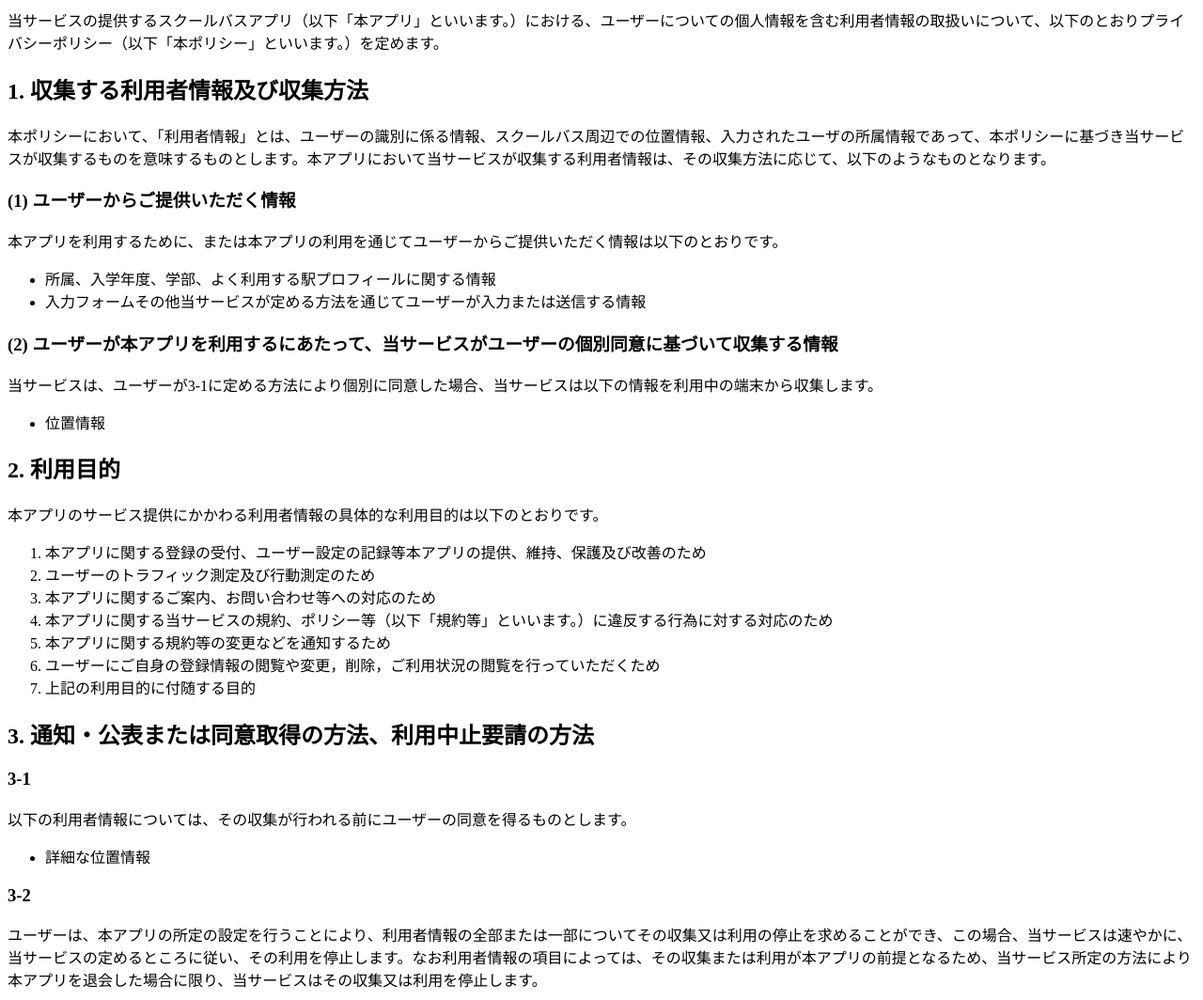
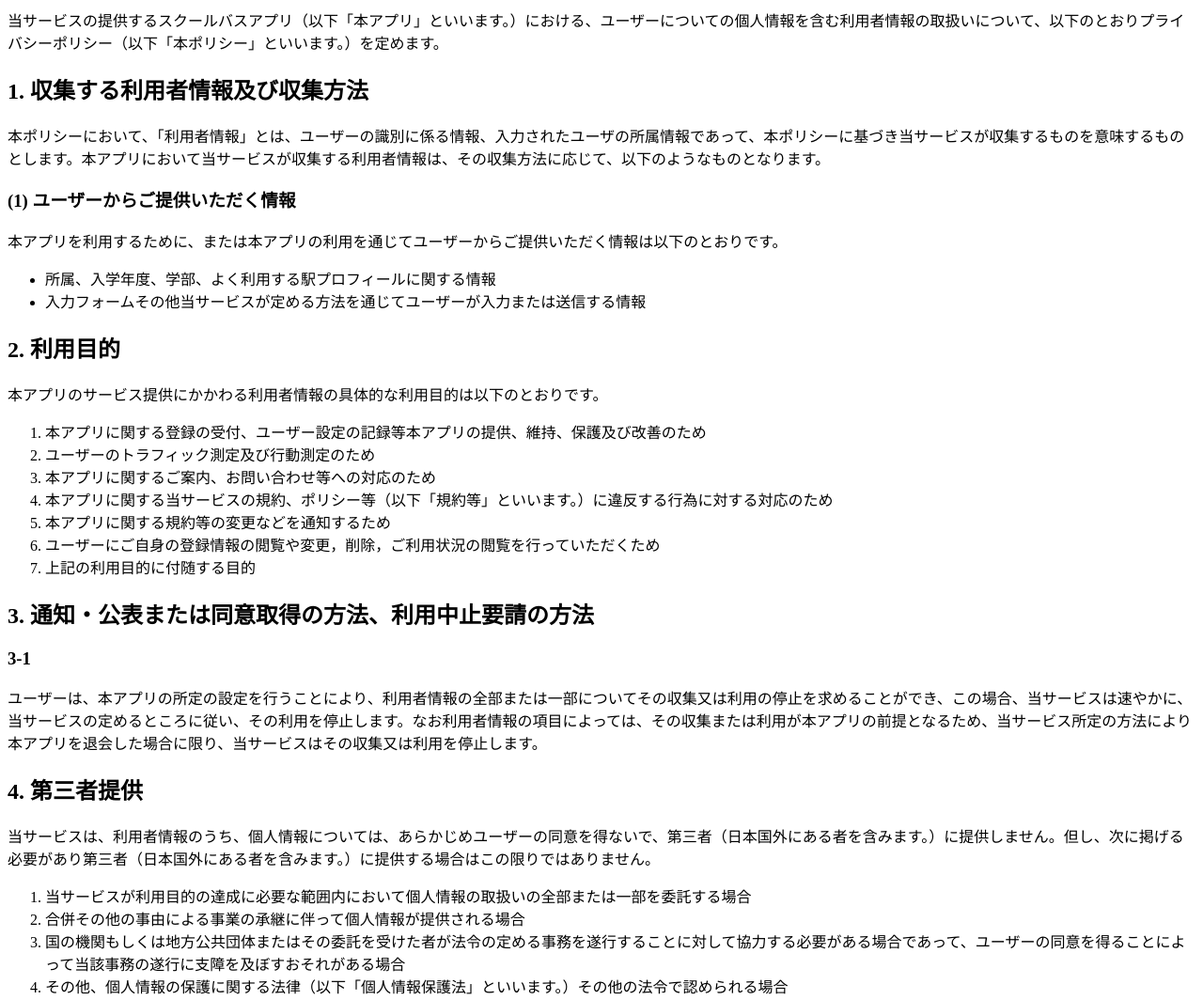
Before and after one commit to Rinia777/TUTSchoolbus.github.io, a plain HTML site: page poricy.html in a window 1280 px wide. Shown: the part 80-1144 px from the top of the page at 94% size. Drawn offline with Linux system fonts and the light colour scheme.

Commit message:
位置情報関係削除

```diff
--- a/poricy.html
+++ b/poricy.html
@@ -14,7 +14,7 @@
 
 <h2>1. 収集する利用者情報及び収集方法</h2>
 <p>
-    本ポリシーにおいて、「利用者情報」とは、ユーザーの識別に係る情報、スクールバス周辺での位置情報、入力されたユーザの所属情報であって、本ポリシーに基づき当サービスが収集するものを意味するものとします。本アプリにおいて当サービスが収集する利用者情報は、その収集方法に応じて、以下のようなものとなります。
+    本ポリシーにおいて、「利用者情報」とは、ユーザーの識別に係る情報、入力されたユーザの所属情報であって、本ポリシーに基づき当サービスが収集するものを意味するものとします。本アプリにおいて当サービスが収集する利用者情報は、その収集方法に応じて、以下のようなものとなります。
 </p>
 
 <h3>(1) ユーザーからご提供いただく情報</h3>
@@ -24,14 +24,6 @@
 <ul>
     <li>所属、入学年度、学部、よく利用する駅プロフィールに関する情報</li>
     <li>入力フォームその他当サービスが定める方法を通じてユーザーが入力または送信する情報</li>
-</ul>
-
-<h3>(2) ユーザーが本アプリを利用するにあたって、当サービスがユーザーの個別同意に基づいて収集する情報</h3>
-<p>
-    当サービスは、ユーザーが3-1に定める方法により個別に同意した場合、当サービスは以下の情報を利用中の端末から収集します。
-</p>
-<ul>
-    <li>位置情報</li>
 </ul>
 
 <h2>2. 利用目的</h2>
@@ -50,13 +42,6 @@
 
 <h2>3. 通知・公表または同意取得の方法、利用中止要請の方法</h2>
 <h3>3-1</h3>
-<p>
-    以下の利用者情報については、その収集が行われる前にユーザーの同意を得るものとします。
-</p>
-<ul>
-    <li>詳細な位置情報</li>
-</ul>
-<h3>3-2</h3>
 <p>
     ユーザーは、本アプリの所定の設定を行うことにより、利用者情報の全部または一部についてその収集又は利用の停止を求めることができ、この場合、当サービスは速やかに、当サービスの定めるところに従い、その利用を停止します。なお利用者情報の項目によっては、その収集または利用が本アプリの前提となるため、当サービス所定の方法により本アプリを退会した場合に限り、当サービスはその収集又は利用を停止します。
 </p>
```
